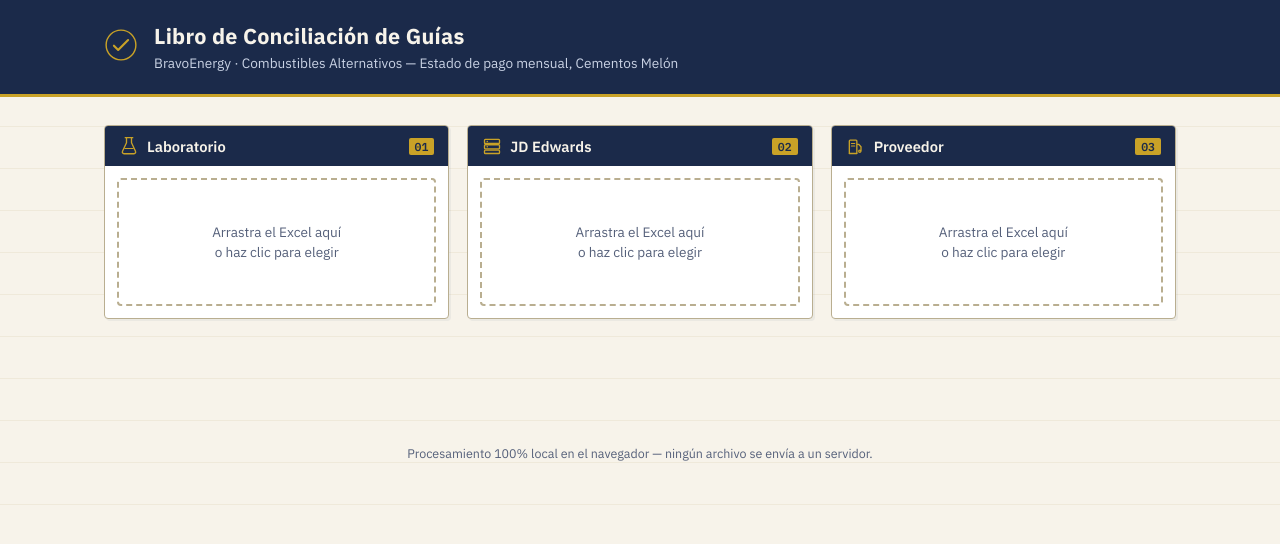
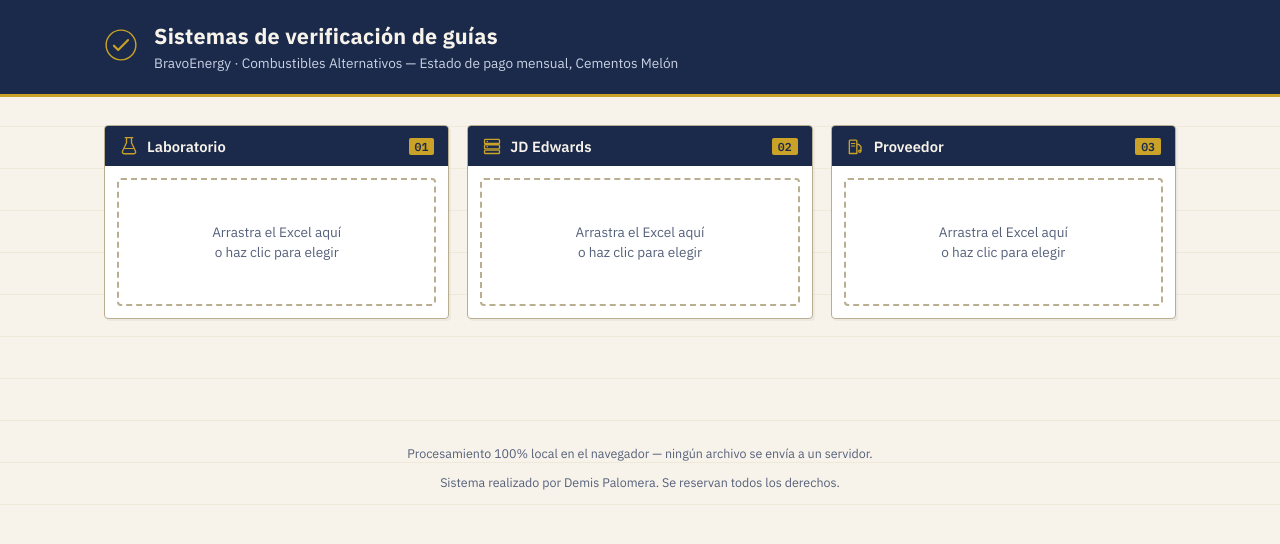
Before and after one commit to hymisx-dotcom/conciliacion-guias-bravoenergy, a plain HTML site: page index.html in a window 1280 px wide. Drawn offline with Linux system fonts and the light colour scheme.

Commit message:
Update title and header text in index.html
actualizacion de titulos y final de parrafo

```diff
--- a/index.html
+++ b/index.html
@@ -3,7 +3,7 @@
 <head>
 <meta charset="UTF-8">
 <meta name="viewport" content="width=device-width, initial-scale=1.0">
-<title>Conciliación de Guías — BravoEnergy / Cementos Melón</title>
+<title>Verificador de Guías — BravoEnergy / Cementos Melón</title>
 <link rel="preconnect" href="https://fonts.googleapis.com">
 <link rel="preconnect" href="https://fonts.gstatic.com" crossorigin>
 <link href="https://fonts.googleapis.com/css2?family=IBM+Plex+Mono:wght@500;600;700&family=IBM+Plex+Sans:wght@400;500;600;700&display=swap" rel="stylesheet">
@@ -20,7 +20,7 @@
       </svg>
     </div>
     <div>
-      <h1>Libro de Conciliación de Guías</h1>
+      <h1>Sistemas de verificación de guías</h1>
       <p class="masthead-sub">BravoEnergy · Combustibles Alternativos — Estado de pago mensual, Cementos Melón</p>
     </div>
   </div>
@@ -154,6 +154,7 @@
 
 <footer class="page-footer">
   <p>Procesamiento 100% local en el navegador — ningún archivo se envía a un servidor.</p>
+  <p>Sistema realizado por Demis Palomera. Se reservan todos los derechos.</p>
 </footer>
 
 <script src="https://cdn.sheetjs.com/xlsx-0.20.2/package/dist/xlsx.full.min.js"></script>
```
